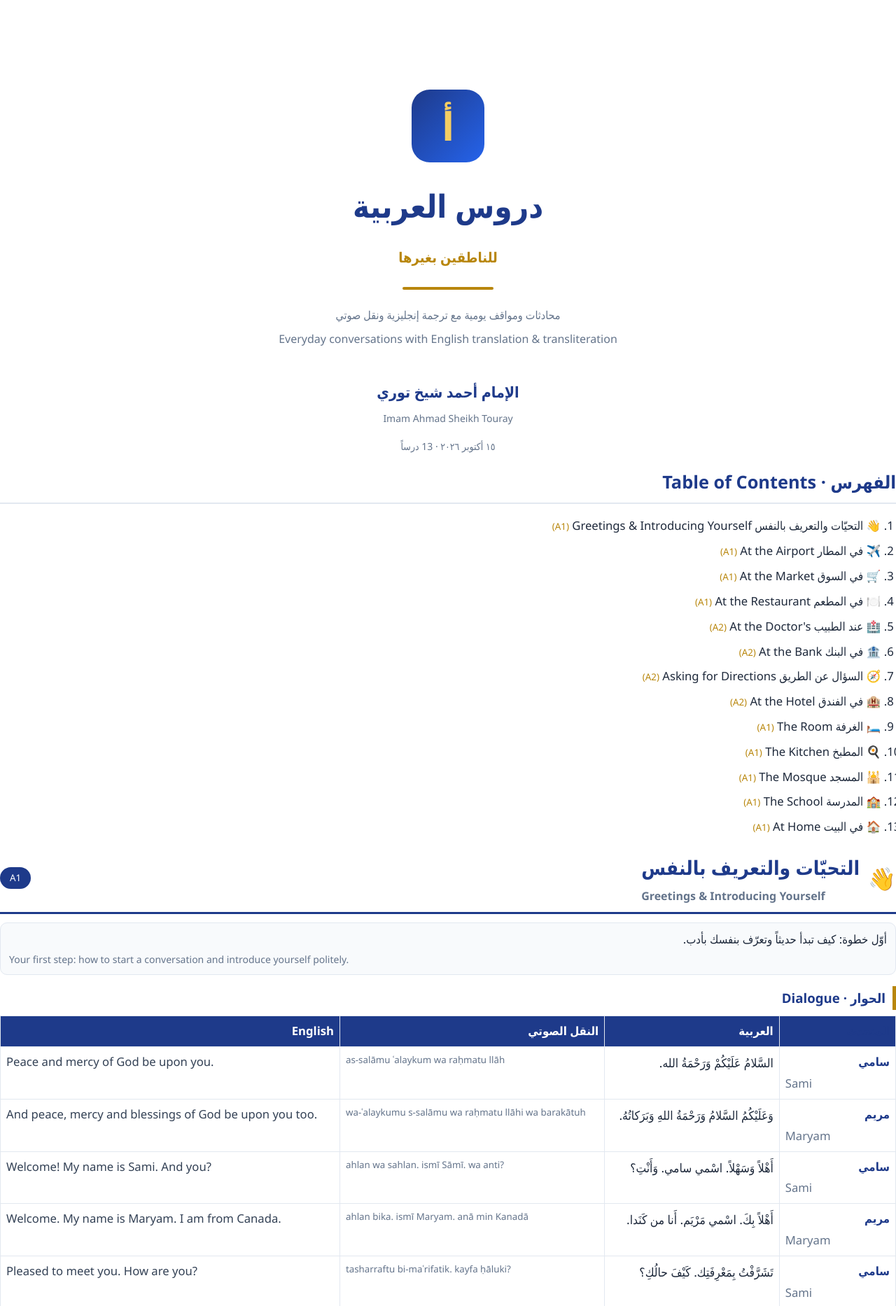
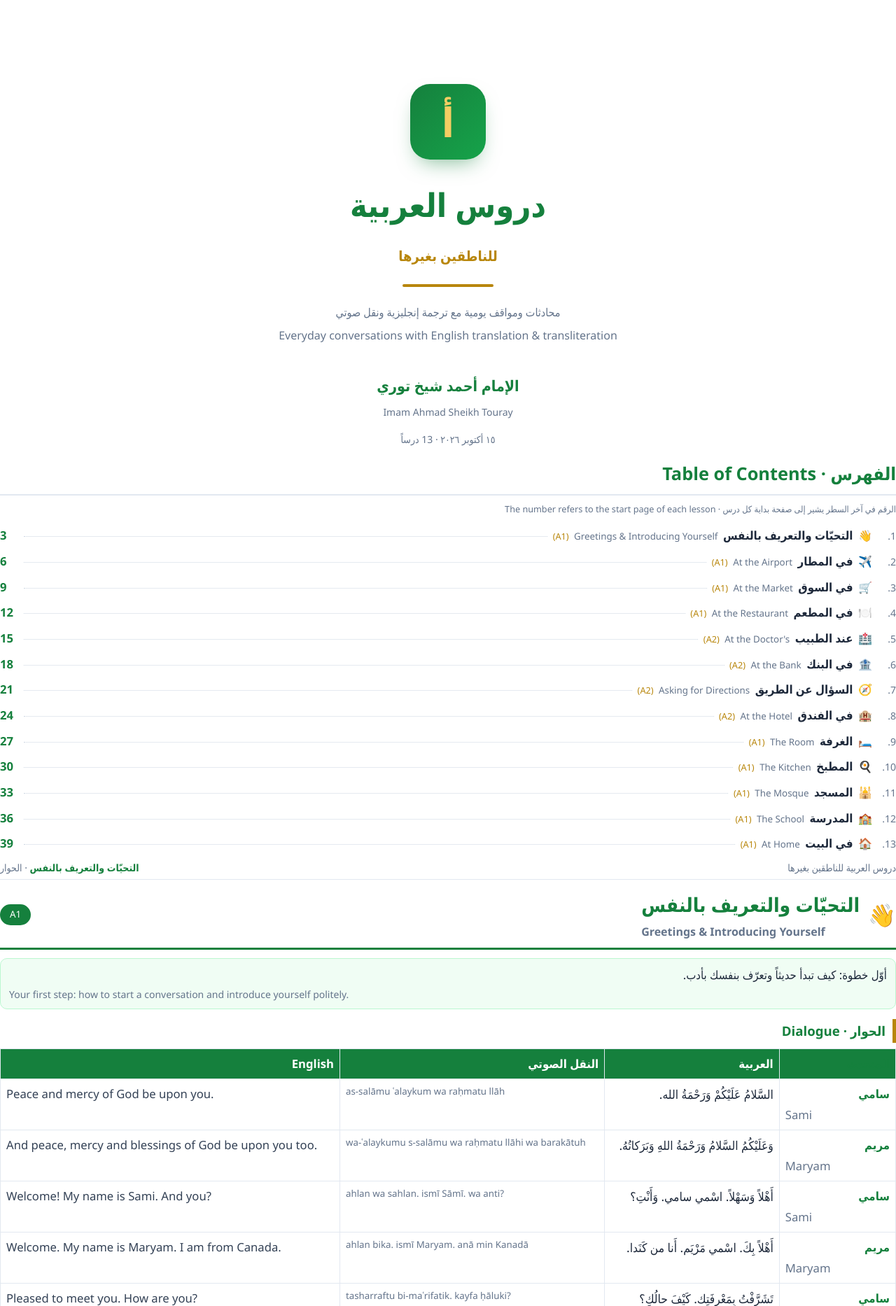
Before and after one commit to sheikhtouray13-crypto/sheikh-touri-arabic, a plain HTML site: page print.html in a window 1280 px wide. Shown: the top 1866 px of the page at 70% size. Drawn offline with Linux system fonts and the light colour scheme.

Commit message:
feat: green theme + reader color switcher; PDF index with page numbers and per-page numbers

```diff
--- a/assets/css/styles.css
+++ b/assets/css/styles.css
@@ -1,7 +1,7 @@
 /* =========================================================
    Arabic Lessons — Design System
    الإمام أحمد شيخ توري | Imam Ahmad Sheikh Touray
-   لوحة الألوان: أزرق ملكي + ذهبي
+   لوحة الألوان: أخضر + ذهبي (ويمكن للقارئ تغيير اللون)
    ========================================================= */
 
 /* ---------- Fonts ---------- */
@@ -9,10 +9,10 @@
 
 /* ---------- Theme tokens ---------- */
 :root {
-  /* الأزرق الملكي */
-  --brand-1: #1e3a8a;
-  --brand-2: #2563eb;
-  --brand-3: #60a5fa;
+  /* الأخضر (اللون الافتراضي) */
+  --brand-1: #15803d;
+  --brand-2: #16a34a;
+  --brand-3: #4ade80;
   /* الذهبي */
   --gold: #c69a2d;
   --gold-2: #f4cd63;
@@ -26,9 +26,9 @@
   --text: #0a1733;
   --text-soft: #4d5c86;
   --line: #dbe4f8;
-  --shadow: 0 18px 40px -18px rgba(30, 58, 138, .35);
-  --shadow-sm: 0 8px 20px -12px rgba(30, 58, 138, .4);
-  --ring: rgba(37, 99, 235, .35);
+  --shadow: 0 18px 40px -18px rgba(2, 6, 23, .28);
+  --shadow-sm: 0 8px 20px -12px rgba(2, 6, 23, .3);
+  --ring: rgba(22, 163, 74, .35);
 
   --radius: 22px;
   --radius-sm: 14px;
@@ -577,3 +577,31 @@ html[dir="ltr"] .toast.show { transform: translateX(-50%) translateY(0); }
   *, *::before, *::after { animation: none !important; transition: none !important; }
   .reveal { opacity: 1; transform: none; }
 }
+
+/* ---------- Accent themes (reader can change the color) ---------- */
+html[data-accent="green"] { --brand-1: #15803d; --brand-2: #16a34a; --brand-3: #4ade80; --ring: rgba(22, 163, 74, .35); }
+html[data-accent="blue"]  { --brand-1: #1e3a8a; --brand-2: #2563eb; --brand-3: #60a5fa; --ring: rgba(37, 99, 235, .35); }
+html[data-accent="gold"]  { --brand-1: #b45309; --brand-2: #d97706; --brand-3: #fbbf24; --ring: rgba(217, 119, 6, .35); }
+html[data-accent="purple"]{ --brand-1: #6d28d9; --brand-2: #7c3aed; --brand-3: #a78bfa; --ring: rgba(124, 58, 237, .35); }
+html[data-accent="rose"]  { --brand-1: #be123c; --brand-2: #e11d48; --brand-3: #fb7185; --ring: rgba(225, 29, 72, .35); }
+html[data-accent="teal"]  { --brand-1: #0f766e; --brand-2: #14b8a6; --brand-3: #5eead4; --ring: rgba(20, 184, 166, .35); }
+
+.accent-wrap { position: relative; }
+.accent-menu {
+  position: absolute; top: calc(100% + .55rem); inset-inline-end: 0;
+  display: flex; gap: .4rem; flex-wrap: wrap; max-width: 200px;
+  background: var(--surface); border: 1px solid var(--line);
+  border-radius: 16px; padding: .6rem; box-shadow: var(--shadow); z-index: 70;
+}
+.accent-menu[hidden] { display: none; }
+.swatch {
+  width: 28px; height: 28px; border-radius: 50%;
+  background: var(--sw); border: 2px solid var(--surface);
+  box-shadow: 0 0 0 1px var(--line); transition: transform .2s, box-shadow .2s;
+}
+.swatch:hover { transform: scale(1.15); }
+.swatch.active { box-shadow: 0 0 0 2px var(--surface), 0 0 0 4px var(--sw); }
+
+@media (max-width: 640px) {
+  .accent-menu { inset-inline-end: -60px; }
+}
--- a/print.html
+++ b/print.html
@@ -6,44 +6,73 @@
 <title>دروس العربية للناطقين بغيرها — الإمام أحمد شيخ توري</title>
 <style>
   :root{
-    --ink:#1e293b; --muted:#64748b; --brand:#1e3a8a; --brand2:#2563eb;
-    --gold:#b8860b; --gold2:#f4cd63; --line:#e2e8f0; --soft:#f8fafc;
+    --ink:#1e293b; --muted:#64748b; --brand:#15803d; --brand2:#16a34a;
+    --gold:#b8860b; --gold2:#f4cd63; --line:#e2e8f0; --soft:#f0fdf4;
   }
-  @page { size: A4; margin: 15mm 13mm; }
+  /*
+    Each lesson occupies exactly THREE pages so the index page numbers are exact:
+      page 1 = cover, page 2 = index, then lesson i (0-based) starts at 3 + i*3
+      (1) dialogue  (2) vocabulary  (3) quiz
+  */
+  @page {
+    size: A4;
+    margin: 15mm 13mm 16mm 13mm;
+    @bottom-center {
+      content: counter(page);
+      font-family: "Segoe UI", Tahoma, sans-serif;
+      font-size: 9pt; color: #94a3b8;
+    }
+  }
+  @page :first { @bottom-center { content: ""; } }
+
   * { box-sizing: border-box; -webkit-print-color-adjust: exact; print-color-adjust: exact; }
   html,body{ margin:0; padding:0; background:#fff; }
   body{
     direction: rtl;
     font-family: "Amiri", "Scheherazade New", "Traditional Arabic", "Sakkal Majalla", "Segoe UI", "Tahoma", serif;
-    color: var(--ink); font-size: 12.5pt; line-height: 1.85;
+    color: var(--ink); font-size: 12.5pt; line-height: 1.8;
   }
   .en{ direction: ltr; unicode-bidi: isolate; font-family: "Segoe UI", Tahoma, sans-serif; }
   h1,h2,h3,h4{ margin:0 0 .3em; }
 
   /* ---- Cover ---- */
-  .cover{ text-align:center; padding-top: 16vh; page-break-after: always; }
+  .cover{ text-align:center; padding-top: 15vh; page-break-after: always; break-after: page; }
   .cover .logo{
-    width:104px;height:104px;border-radius:26px;margin:0 auto 20px;
+    width:108px;height:108px;border-radius:28px;margin:0 auto 22px;
     display:grid;place-items:center;
-    background:linear-gradient(135deg,#1e3a8a,#2563eb);
-    color:#f4cd63; font-size:56px; font-weight:700;
+    background:linear-gradient(135deg,#15803d,#16a34a);
+    color:#f4cd63; font-size:58px; font-weight:700;
+    box-shadow: 0 14px 30px -12px rgba(21,128,61,.55);
   }
-  .cover h1{ font-size: 34pt; color: var(--brand); }
-  .cover h2{ font-size: 15pt; color: var(--gold); font-weight:700; margin-bottom: 24px; }
+  .cover h1{ font-size: 35pt; color: var(--brand); }
+  .cover h2{ font-size: 15pt; color: var(--gold); font-weight:700; margin-bottom: 22px; }
   .cover .rule{ width: 130px; height:4px; background: var(--gold); border-radius:4px; margin: 22px auto; }
   .cover .sub{ color: var(--muted); font-size: 12pt; margin: .25em 0; }
-  .cover .author{ margin-top: 40px; font-size: 16pt; font-weight:700; color: var(--brand); }
+  .cover .author{ margin-top: 38px; font-size: 16pt; font-weight:700; color: var(--brand); }
   .cover .meta{ margin-top: 6px; color: var(--muted); font-size: 10.5pt; }
 
-  /* ---- TOC ---- */
-  .toc{ page-break-after: always; }
+  /* ---- Index / Table of contents ---- */
+  .toc{ page-break-after: always; break-after: page; }
   .toc h2{ color: var(--brand); font-size: 19pt; border-bottom: 2px solid var(--line); padding-bottom: 6px; }
-  .toc ol{ padding-inline-start: 1.3em; }
-  .toc li{ margin: .3em 0; }
-  .toc .lvl{ color: var(--gold); font-size: 10pt; }
+  .toc .hint{ color: var(--muted); font-size: 9.5pt; margin: 0 0 12px; }
+  .toc-item{ display:flex; align-items:baseline; gap:.45em; margin:.4em 0; }
+  .toc-item .num{ color: var(--muted); font-size: 10.5pt; min-width: 1.9em; }
+  .toc-item .ico{ font-size: 12pt; }
+  .toc-item .ttl{ font-weight:700; }
+  .toc-item .en{ color: var(--muted); font-size: 10pt; }
+  .toc-item .lvl{ color: var(--gold); font-size: 9.5pt; }
+  .toc-item .dots{ flex:1 1 auto; border-bottom: 1px dotted #cbd5e1; transform: translateY(-4px); min-width: 18px; }
+  .toc-item .pg{ font-weight:700; color: var(--brand); min-width: 1.6em; text-align: end; }
 
   /* ---- Lesson ---- */
-  .lesson{ page-break-before: always; }
+  .lesson{ page-break-before: always; break-before: page; }
+  .lesson .break-page{ page-break-before: always; break-before: page; }
+  .cont-head{
+    display:flex; justify-content:space-between; gap:10px;
+    font-size: 10.5pt; color: var(--muted);
+    border-bottom: 1px solid var(--line); padding-bottom: 4px; margin-bottom: 10px;
+  }
+  .cont-head b{ color: var(--brand); font-weight:700; }
   .lesson-head{ border-bottom: 3px solid var(--brand); padding-bottom: 8px; margin-bottom: 12px; }
   .lesson-head .top{ display:flex; align-items:center; gap:12px; }
   .lesson-head .icon{ font-size: 24pt; }
@@ -53,10 +82,10 @@
     margin-inline-start:auto; background: var(--brand); color:#fff;
     border-radius: 999px; padding: 3px 14px; font-size: 10pt; white-space:nowrap;
   }
-  .summary{ background: var(--soft); border:1px solid var(--line); border-radius:10px; padding:8px 12px; margin-bottom: 12px; }
+  .summary{ background: var(--soft); border:1px solid #bbf7d0; border-radius:10px; padding:8px 12px; margin-bottom: 12px; }
   .summary .en{ color: var(--muted); font-size: 10.5pt; }
 
-  h3.sec{ color: var(--brand); font-size: 14pt; margin: 16px 0 4px; border-inline-start: 5px solid var(--gold); padding-inline-start: 10px; }
+  h3.sec{ color: var(--brand); font-size: 14pt; margin: 14px 0 4px; border-inline-start: 5px solid var(--gold); padding-inline-start: 10px; }
 
   table{ width:100%; border-collapse: collapse; margin: 8px 0 4px; }
   th,td{ border:1px solid var(--line); padding: 6px 8px; vertical-align: top; text-align: start; }
@@ -70,13 +99,12 @@
   .vocab .v-ar{ font-weight:700; width: 34%; }
   .vocab .v-tr{ color: var(--muted); font-size:10pt; direction:ltr; unicode-bidi:isolate; width:30%; }
 
-  .quiz .q{ margin: 10px 0 2px; font-weight:700; }
+  .quiz .q{ margin: 9px 0 2px; font-weight:700; }
+  .quiz .q .en{ font-weight:400; color:#64748b; }
   .quiz ol{ padding-inline-start: 1.4em; margin: 2px 0 0; }
-  .quiz li{ margin: .15em 0; }
+  .quiz li{ margin: .12em 0; }
   .quiz li.correct{ color: #067647; font-weight:700; }
   .quiz li.correct::after{ content: "  ✓"; }
-
-  footer.pfoot{ margin-top: 14px; border-top:1px solid var(--line); padding-top:6px; color: var(--muted); font-size: 9pt; text-align:center; }
 </style>
 </head>
 <body>
@@ -89,6 +117,11 @@
       .replace(/&/g,'&amp;').replace(/</g,'&lt;').replace(/>/g,'&gt;'); };
 
   var today = new Date().toLocaleDateString('ar-EG', {year:'numeric', month:'long', day:'numeric'});
+  var TOTAL = LESSONS.length;
+  var FIRST_LESSON_PAGE = 3;     /* cover = 1, index = 2 */
+  var LESSON_PAGES = 3;          /* dialogue / vocabulary / quiz */
+  var startPage = function(i){ return FIRST_LESSON_PAGE + i * LESSON_PAGES; };
+
   var html = '';
 
   /* Cover */
@@ -102,21 +135,36 @@
     +   '<p class="sub en">Everyday conversations with English translation &amp; transliteration</p>'
     +   '<div class="author">الإمام أحمد شيخ توري</div>'
     +   '<p class="meta en">Imam Ahmad Sheikh Touray</p>'
-    +   '<p class="meta">' + esc(today) + ' · ' + LESSONS.length + ' درساً</p>'
+    +   '<p class="meta">' + esc(today) + ' · ' + TOTAL + ' درساً</p>'
     + '</section>';
 
-  /* Table of contents */
-  html += '<section class="toc"><h2>الفهرس · Table of Contents</h2><ol>';
-  LESSONS.forEach(function(l){
-    html += '<li>' + esc(l.icon || '') + ' ' + esc(l.title.ar)
-          + ' <span class="en">' + esc(l.title.en) + '</span>'
-          + ' <span class="lvl">(' + esc(l.level) + ')</span></li>';
+  /* Index */
+  html += '<section class="toc"><h2>الفهرس · Table of Contents</h2>';
+  html += '<p class="hint">الرقم في آخر السطر يشير إلى صفحة بداية كل درس · The number refers to the start page of each lesson</p>';
+  LESSONS.forEach(function(l, i){
+    html += '<div class="toc-item">'
+          +   '<span class="num">' + (i + 1) + '.</span>'
+          +   '<span class="ico">' + esc(l.icon || '') + '</span>'
+          +   '<span class="ttl">' + esc(l.title.ar) + '</span>'
+          +   '<span class="en">' + esc(l.title.en) + '</span>'
+          +   '<span class="lvl">(' + esc(l.level) + ')</span>'
+          +   '<span class="dots"></span>'
+          +   '<span class="pg">' + startPage(i) + '</span>'
+          + '</div>';
   });
-  html += '</ol></section>';
+  html += '</section>';
 
   /* Lessons */
   LESSONS.forEach(function(l){
+    var head = function(sec){
+      return '<div class="cont-head"><span>دروس العربية للناطقين بغيرها</span>'
+           + '<span><b>' + esc(l.title.ar) + '</b> · ' + sec + '</span></div>';
+    };
+
     html += '<section class="lesson">';
+
+    /* --- page 1: cover/head + summary + dialogue --- */
+    html += head('الحوار');
     html += '<div class="lesson-head"><div class="top">'
           +   '<span class="icon">' + esc(l.icon || '') + '</span>'
           +   '<div><h2>' + esc(l.title.ar) + '</h2>'
@@ -126,7 +174,6 @@
     html += '<div class="summary"><div>' + esc(l.summary.ar) + '</div>'
           +   '<div class="en">' + esc(l.summary.en) + '</div></div>';
 
-    /* Dialogue */
     html += '<h3 class="sec">الحوار · Dialogue</h3>';
     html += '<table><thead><tr>'
           +   '<th class="sp">المتحدث</th><th>العربية</th><th>النقل الصوتي</th><th>English</th>'
@@ -142,8 +189,8 @@
     });
     html += '</tbody></table>';
 
-    /* Vocabulary */
-    html += '<h3 class="sec">المفردات · Vocabulary</h3>';
+    /* --- page 2: vocabulary --- */
+    html += '<h3 class="sec break-page">المفردات · Vocabulary</h3>';
     html += '<table class="vocab"><thead><tr>'
           +   '<th class="v-ar">الكلمة</th><th>النقل الصوتي</th><th>English</th>'
           + '</tr></thead><tbody>';
@@ -154,11 +201,11 @@
     });
     html += '</tbody></table>';
 
-    /* Quiz */
-    html += '<h3 class="sec">الاختبار · Quiz</h3><div class="quiz">';
+    /* --- page 3: quiz --- */
+    html += '<h3 class="sec break-page">الاختبار · Quiz</h3><div class="quiz">';
     (l.quiz || []).forEach(function(q, qi){
       html += '<div class="q">' + (qi + 1) + '. ' + esc(q.q.ar)
-            + ' <span class="en" style="font-weight:400;color:#64748b">' + esc(q.q.en) + '</span></div>';
+            + ' <span class="en">' + esc(q.q.en) + '</span></div>';
       html += '<ol type="a">';
       (q.options || []).forEach(function(o, oi){
         var cls = (oi === q.answer) ? ' class="correct"' : '';
@@ -170,7 +217,6 @@
     });
     html += '</div>';
 
-    html += '<footer class="pfoot">دروس العربية للناطقين بغيرها — الإمام أحمد شيخ توري · ' + esc(l.title.ar) + '</footer>';
     html += '</section>';
   });
 
```
Also changed, not shown: assets/js/app.js (+27 -1 lines), index.html (+13 -2 lines), 2 other files.
